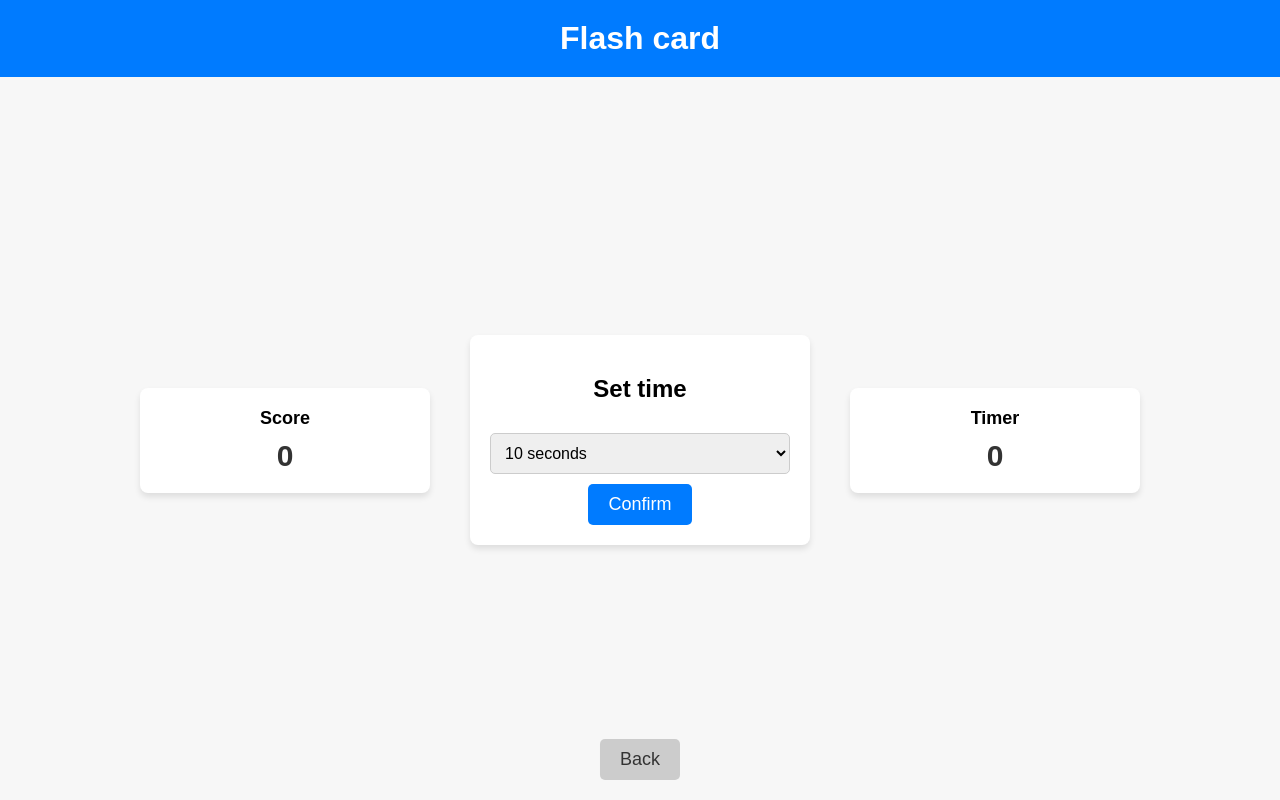
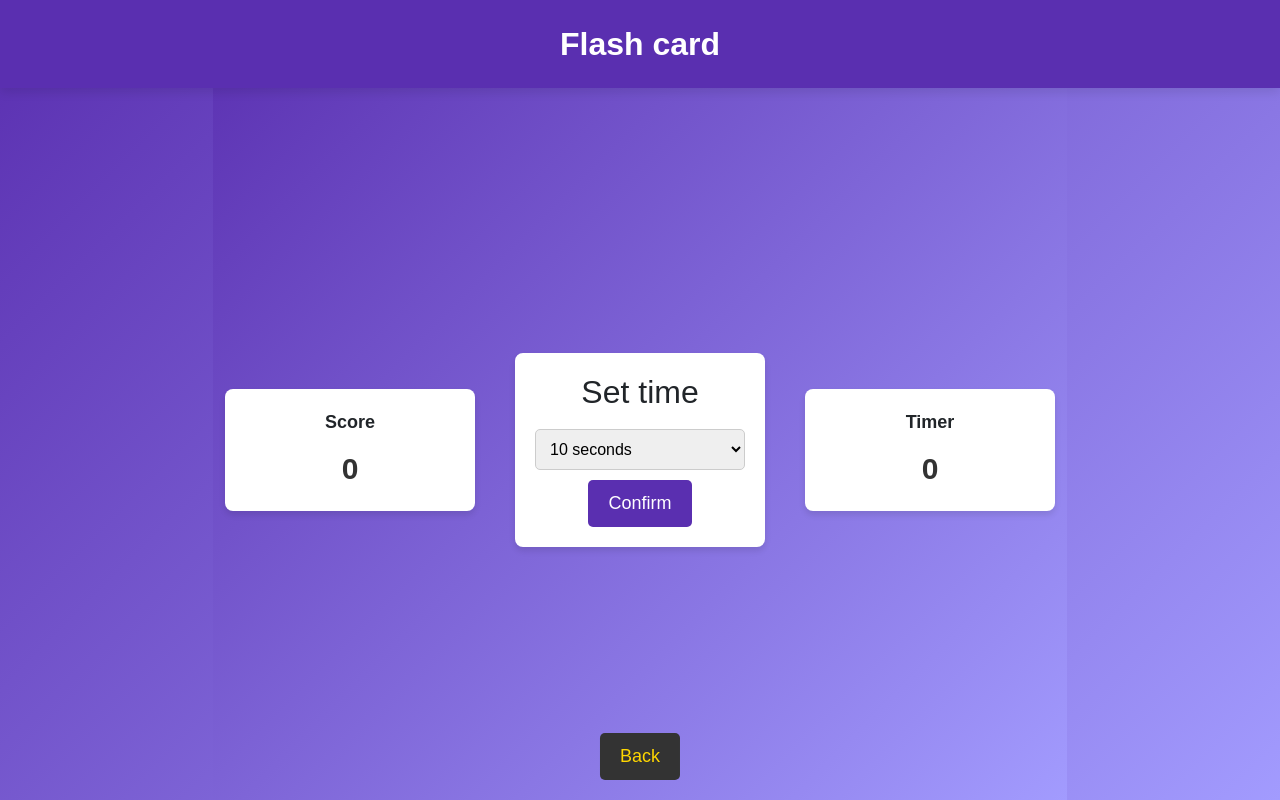
Before and after one commit to 6510615047/CN331Project, a Django app: page /folder/1/select_game/timeSet in a window 1280 px wide. Run offline with Django 5.2, Linux system fonts and the light colour scheme.

Commit message:
theme tone

```diff
--- a/FlashBook/flashcard/templates/flashcard.html
+++ b/FlashBook/flashcard/templates/flashcard.html
@@ -14,8 +14,8 @@
         }
 
         body {
-            font-family: 'Segoe UI', Tahoma, Geneva, Verdana, sans-serif;
-            background: #f0f4f8;
+            font-family: 'Poppins', sans-serif;
+            background: linear-gradient(135deg, #5A2FB0, #A29BFE);
             display: flex;
             justify-content: center;
             align-items: center;
@@ -43,7 +43,7 @@
             left: 0;
             width: 100%;
             height: 80px;
-            background-color: #0ac0f3;
+            background-color: #5A2FB0;
             color: #fff;
             font-size: 3em;
             font-weight: bold;
--- a/FlashBook/folWordSel/templates/timeSet.html
+++ b/FlashBook/folWordSel/templates/timeSet.html
@@ -5,24 +5,24 @@
     <meta charset="UTF-8">
     <meta name="viewport" content="width=device-width, initial-scale=1.0">
     <title>Flash card</title>
+    <link href="https://cdn.jsdelivr.net/npm/bootstrap@5.0.2/dist/css/bootstrap.min.css" rel="stylesheet" integrity="sha384-EVSTQN3/azprG1Anm3QDgpJLIm9Nao0Yz1ztcQTwFspd3yD65VohhpuuCOmLASjC" crossorigin="anonymous">
     <style>
-        /* กำหนดความสูงให้เต็มหน้าจอ */
+        /* Full-screen container */
         body,
         html {
             height: 100%;
             margin: 0;
-            font-family: Arial, sans-serif;
+            font-family: 'Poppins', sans-serif;
+            background: linear-gradient(135deg, #5A2FB0, #A29BFE);
             display: flex;
             justify-content: center;
             align-items: center;
-            background-color: #f7f7f7;
             flex-direction: column;
-            /* ใช้สำหรับจัดเรียงในแนวตั้ง */
         }
 
-        /* สไตล์แถบด้านบน */
+        /* Header style */
         .header {
-            background-color: #007BFF;
+            background-color: #5A2FB0;
             color: white;
             text-align: center;
             padding: 20px 0;
@@ -32,21 +32,20 @@
             position: fixed;
             top: 0;
             left: 0;
+            box-shadow: 0px 4px 10px rgba(0, 0, 0, 0.1);
         }
 
-        /* กล่องหลักที่ใช้จัดตำแหน่งของ Set Time, Timer และ Score */
+        /* Main container for Set Time, Timer, and Score */
         .container {
             display: flex;
-            justify-content: center;
+            justify-content: space-between;
             align-items: center;
             gap: 40px;
-            /* ระยะห่างระหว่างกล่อง */
-            margin-top: 80px;
-            /* ปรับให้ไม่ชนกับแถบ header */
+            margin-top: 100px;
         }
 
-        /* สไตล์สำหรับกล่อง Score */
-        .score-box {
+        /* Box styling */
+        .box {
             background-color: #ffffff;
             padding: 20px;
             width: 250px;
@@ -59,6 +58,7 @@
             align-items: center;
         }
 
+        /* Score box styling */
         .score-header {
             font-size: 18px;
             margin-bottom: 10px;
@@ -71,20 +71,7 @@
             color: #333;
         }
 
-        /* สไตล์สำหรับกล่อง Set time */
-        .modal {
-            background-color: #ffffff;
-            padding: 20px;
-            width: 300px;
-            box-shadow: 0px 4px 6px rgba(0, 0, 0, 0.1);
-            border-radius: 8px;
-            text-align: center;
-            display: flex;
-            flex-direction: column;
-            align-items: center;
-        }
-
-        /* สไตล์ของแถบตัวเลือก (select) */
+        /* Set time box styling */
         .time-select {
             width: 100%;
             padding: 10px;
@@ -94,43 +81,27 @@
             border-radius: 5px;
         }
 
-        /* สไตล์ปุ่ม confirm */
         .confirm-btn {
-            background-color: #007BFF;
+            background-color: #5A2FB0;
             color: white;
             padding: 10px 20px;
             font-size: 18px;
             border: none;
             border-radius: 5px;
             cursor: pointer;
-            transition: background-color 0.3s ease;
+            transition: background-color 0.3s ease, transform 0.2s;
         }
 
-        /* การเปลี่ยนแปลงของปุ่ม confirm เมื่อ hover */
         .confirm-btn:hover {
-            background-color: #0056b3;
+            background-color: #FFD700;
+            color: #000;
         }
 
-        /* การเปลี่ยนแปลงของปุ่ม confirm เมื่อกด */
         .confirm-btn:active {
             transform: scale(0.98);
         }
 
-        /* สไตล์ของกล่อง Timer */
-        .timer-box {
-            background-color: #ffffff;
-            padding: 20px;
-            width: 250px;
-            box-shadow: 0px 4px 6px rgba(0, 0, 0, 0.1);
-            border-radius: 8px;
-            text-align: center;
-            display: flex;
-            flex-direction: column;
-            justify-content: center;
-            align-items: center;
-        }
-
-        /* สไตล์ของข้อความ Timer */
+        /* Timer box styling */
         .timer-header {
             font-size: 18px;
             margin-bottom: 10px;
@@ -143,28 +114,26 @@
             color: #333;
         }
 
-        /* สไตล์ปุ่ม Back */
+        /* Back button styling */
         .back-btn {
-            background-color: #ccc;
-            color: #333;
+            background-color: #333;
+            color: #FFD700;
             padding: 10px 20px;
             font-size: 18px;
             border: none;
             border-radius: 5px;
             cursor: pointer;
-            transition: background-color 0.3s ease;
+            transition: background-color 0.3s ease, transform 0.2s;
             position: fixed;
             bottom: 20px;
             left: 50%;
             transform: translateX(-50%);
         }
 
-        /* การเปลี่ยนแปลงของปุ่ม Back เมื่อ hover */
         .back-btn:hover {
-            background-color: #bbb;
+            background-color: #444;
         }
 
-        /* การเปลี่ยนแปลงของปุ่ม Back เมื่อกด */
         .back-btn:active {
             transform: translateX(-50%) scale(0.98);
         }
@@ -173,22 +142,22 @@
 
 <body>
 
-    <!-- แถบด้านบน -->
+    <!-- Top header -->
     <div class="header">
         Flash card
     </div>
 
-    <!-- กล่องหลักที่ใช้จัดตำแหน่งของ Set Time, Timer และ Score -->
+    <!-- Main container for Set Time, Timer, and Score -->
     <div class="container">
 
-        <!-- กล่อง Score -->
-        <div class="score-box">
+        <!-- Score box -->
+        <div class="box">
             <div class="score-header">Score</div>
             <div class="score-display" id="scoreDisplay">0</div>
         </div>
 
-        <!-- กล่อง Set Time -->
-        <div class="modal">
+        <!-- Set time box -->
+        <div class="box">
             <h2>Set time</h2>
             <select class="time-select" id="timeSelect">
                 <option value="10">10 seconds</option>
@@ -199,23 +168,22 @@
             <button class="confirm-btn" onclick="window.location.href='/folder/{{ folder_id }}/select_game/timeSet/flashcard'">Confirm</button>
         </div>
 
-        <!-- กล่อง Timer -->
-        <div class="timer-box">
+        <!-- Timer box -->
+        <div class="box">
             <div class="timer-header">Timer</div>
             <div class="timer-display" id="timerDisplay">0</div>
         </div>
 
     </div>
 
-    <!-- ปุ่ม Back -->
+    <!-- Back button -->
     <button class="back-btn" onclick="goBack()">Back</button>
 
     <script>
-        // ฟังก์ชันสำหรับการกลับไปยังหน้าเดิม
+        // Function for going back to the previous page
         function goBack() {
-            window.history.back(); // ฟังก์ชันนี้จะพาผู้ใช้กลับไปหน้าก่อนหน้า
+            window.history.back();
         }
-
     </script>
 
 </body>
--- a/FlashBook/folWordSel/templates/wordGuessMode.html
+++ b/FlashBook/folWordSel/templates/wordGuessMode.html
@@ -11,11 +11,12 @@
             height: 100%;
             margin: 0;
             font-family: Arial, sans-serif;
+            background: linear-gradient(135deg, #5A2FB0, #A29BFE);
         }
 
         /* สไตล์สำหรับแถบด้านบน */
         .header {
-            background-color: #007BFF;
+            background-color: #5A2FB0;
             color: white;
             text-align: center;
             padding: 20px 0;
@@ -61,7 +62,7 @@
 
         /* สไตล์ปุ่ม confirm */
         .confirm-btn {
-            background-color: #007BFF;
+            background-color: #5A2FB0;
             color: white;
             padding: 10px 20px;
             font-size: 18px;
```
Also changed, not shown: FlashBook/FlashBook/settings.py (+9 -1 lines), FlashBook/folWordSel/templates/base.html (+63 -122 lines), FlashBook/folWordSel/templates/selGame.html (+29 -32 lines).
